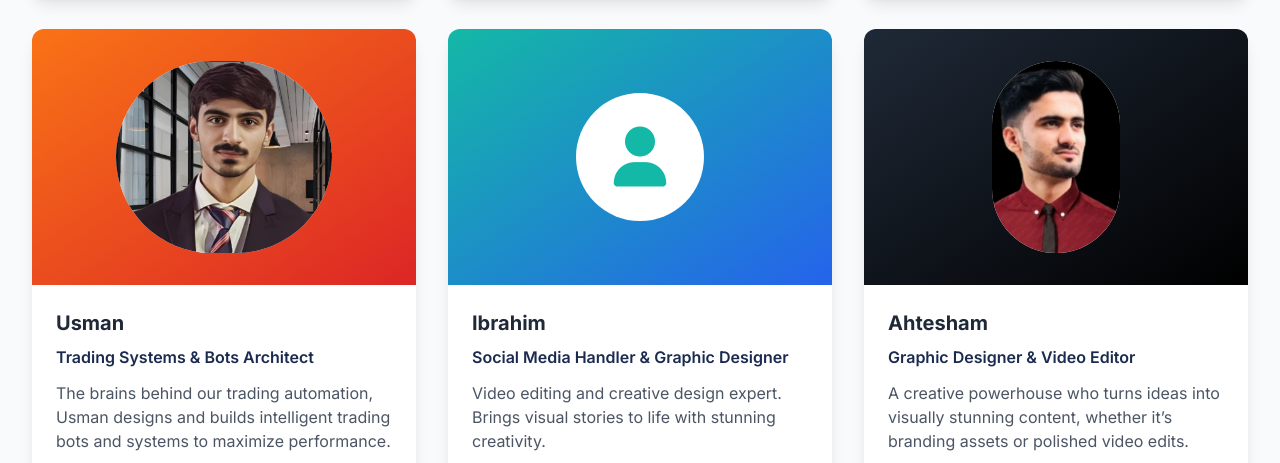
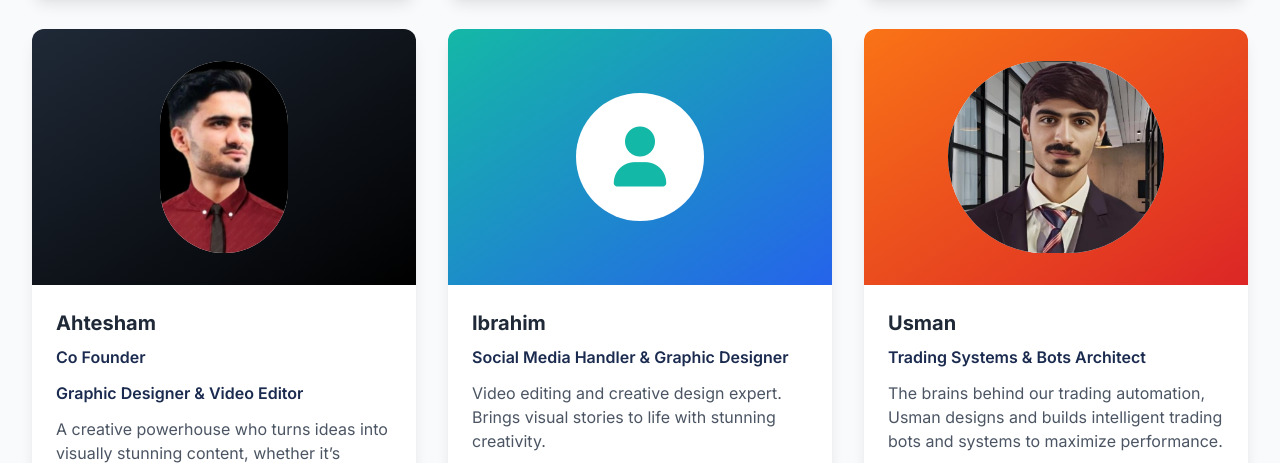
Before and after one commit to FAIZAN-Bor/ZEVENZ, a plain HTML site: page pages/about.html in a window 1280 px wide. Shown: the part 2575-3038 px from the top of the page. Drawn offline with nearby package versions, Linux system fonts and the light colour scheme.

Commit message:
Improvement

```diff
--- a/pages/about.html
+++ b/pages/about.html
@@ -44,7 +44,7 @@
         rel="stylesheet">
 </head>
 
-<body class="font-sans bg-white text-gray-900">
+<body class="font-sans bg-white text-gray-900  overflow-x-hidden">
 
     <!-- Navigation -->
     <nav class="bg-white shadow-lg fixed w-full top-0 z-50">
@@ -364,21 +364,27 @@
                     </div>
                 </div>
 
+
+
                 <!-- Team Member 4 -->
                 <div class="bg-white rounded-xl shadow-lg overflow-hidden hover:shadow-2xl transition duration-300 transform hover:-translate-y-2"
-                    data-aos="fade-up" data-aos-delay="400">
-                    <div class="h-64 bg-gradient-to-br from-orange-500 to-red-600 flex items-center justify-center">
-                        <div class="w-58 h-48 bg-white rounded-full flex items-center justify-center">
-                            <img src="../images-assets/usman.jpg" alt="Usman"
-                                class="w-full h-full object-cover object-center rounded-full">
+                    data-aos="fade-up" data-aos-delay="600">
+                    <div class="h-64 bg-gradient-to-br from-gray-800 to-black flex items-center justify-center">
+                        <div class="w-32 h-32 bg-white rounded-full flex items-center justify-center">
+                            <div class="w-85 h-48 bg-white rounded-full flex items-center justify-center">
+                                <img src="../images-assets/ahtesham.jpg" alt="Ahtesham"
+                                    class="w-full h-full object-cover object-center rounded-full">
+                            </div>
+                            <!-- <i class="fas fa-user text-indigo-500 text-6xl"></i> -->
                         </div>
                     </div>
                     <div class="p-6">
-                        <h3 class="text-xl font-bold mb-2 text-dark">Usman</h3>
-                        <p class="text-primary font-semibold mb-3">Trading Systems & Bots Architect</p>
+                        <h3 class="text-xl font-bold mb-2 text-dark">Ahtesham</h3>
+                        <p class="text-primary font-semibold mb-3">Co Founder</p>
+                        <p class="text-primary font-semibold mb-3">Graphic Designer & Video Editor</p>
                         <p class="text-gray-600 mb-4">
-                            The brains behind our trading automation, Usman designs and builds intelligent trading bots
-                            and systems to maximize performance.
+                            A creative powerhouse who turns ideas into visually stunning content, whether it’s branding
+                            assets or polished video edits.
                         </p>
                         <div class="flex space-x-3">
                             <a href="#" class="text-gray-400 hover:text-primary transition duration-300">
@@ -391,7 +397,7 @@
                     </div>
                 </div>
 
-                <!-- Team Member 5 -->
+                <!-- Team Member  5-->
                 <div class="bg-white rounded-xl shadow-lg overflow-hidden hover:shadow-2xl transition duration-300 transform hover:-translate-y-2"
                     data-aos="fade-up" data-aos-delay="500">
                     <div class="h-64 bg-gradient-to-br from-teal-500 to-blue-600 flex items-center justify-center">
@@ -419,22 +425,19 @@
 
                 <!-- Team Member 6 -->
                 <div class="bg-white rounded-xl shadow-lg overflow-hidden hover:shadow-2xl transition duration-300 transform hover:-translate-y-2"
-                    data-aos="fade-up" data-aos-delay="600">
-                    <div class="h-64 bg-gradient-to-br from-gray-800 to-black flex items-center justify-center">
-                        <div class="w-32 h-32 bg-white rounded-full flex items-center justify-center">
-                            <div class="w-85 h-48 bg-white rounded-full flex items-center justify-center">
-                                <img src="../images-assets/ahtesham.jpg" alt="Ahtesham"
-                                    class="w-full h-full object-cover object-center rounded-full">
-                            </div>
-                            <!-- <i class="fas fa-user text-indigo-500 text-6xl"></i> -->
+                    data-aos="fade-up" data-aos-delay="400">
+                    <div class="h-64 bg-gradient-to-br from-orange-500 to-red-600 flex items-center justify-center">
+                        <div class="w-58 h-48 bg-white rounded-full flex items-center justify-center">
+                            <img src="../images-assets/usman.jpg" alt="Usman"
+                                class="w-full h-full object-cover object-center rounded-full">
                         </div>
                     </div>
                     <div class="p-6">
-                        <h3 class="text-xl font-bold mb-2 text-dark">Ahtesham</h3>
-                        <p class="text-primary font-semibold mb-3">Graphic Designer & Video Editor</p>
+                        <h3 class="text-xl font-bold mb-2 text-dark">Usman</h3>
+                        <p class="text-primary font-semibold mb-3">Trading Systems & Bots Architect</p>
                         <p class="text-gray-600 mb-4">
-                            A creative powerhouse who turns ideas into visually stunning content, whether it’s branding
-                            assets or polished video edits.
+                            The brains behind our trading automation, Usman designs and builds intelligent trading bots
+                            and systems to maximize performance.
                         </p>
                         <div class="flex space-x-3">
                             <a href="#" class="text-gray-400 hover:text-primary transition duration-300">
```
Also changed, not shown: pages/contact.html (+1 -1 lines), pages/services.html (+1 -2 lines).
